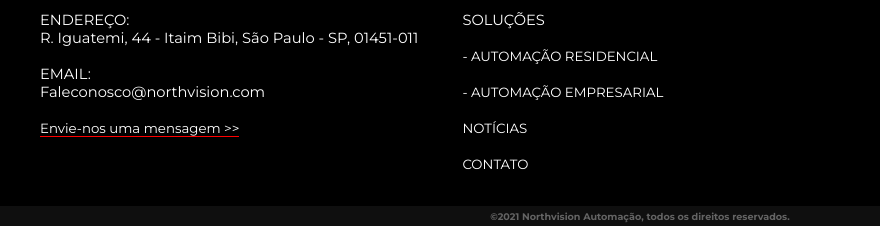
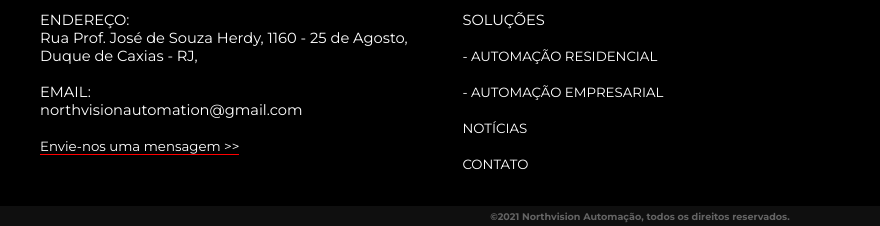
Before and after one commit to northvisionauto/n, a plain HTML site: page index.html in a window 1280 px wide. Shown: the part 1264-1490 px from the top of the page, 0-880 px from the left. Drawn offline with Linux system fonts and the light colour scheme.

Commit message:
Update index.html

```diff
--- a/index.html
+++ b/index.html
@@ -53,8 +53,8 @@
                     <div class="ctt-ft">
                       <ul class="ctt-ft-ul-1">
                         <li><a>TELEFONES:<br>+55(11)99294-5578<br>+55(11)2782-7998</a></li><br>
-                        <li><a>ENDEREÇO:<br>R. Iguatemi, 44 - Itaim Bibi, São Paulo - SP, 01451-011</a></li><br>
-                        <li><a>EMAIL:<br>Faleconosco@northvision.com</a></li><br>
+                        <li><a>ENDEREÇO:<br> Rua Prof. José de Souza Herdy, 1160 - 25 de Agosto, Duque de Caxias - RJ, </a></li><br>
+                        <li><a>EMAIL:<br>northvisionautomation@gmail.com</a></li><br>
                         <li><a href="contato.html" class="link-b">Envie-nos uma mensagem >></a></li>
                     </ul>
                     </div>
```
